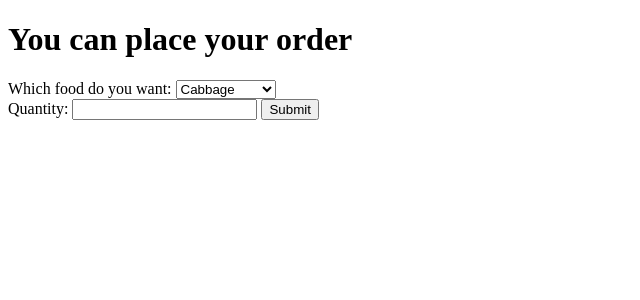
After one commit to Angel-Lee0531/shopping_mart, a Django app: page /place_order/ in a window 1280 px wide. The commit adds this page. Shown: the top 300 px of the page, without its empty margins (0-640 px from the left). Run offline with Django 3.2, Linux system fonts and the light colour scheme.

Commit message:
(1)Add place_order.html, check_shopping_cart.html. (2)Create 1 object: ShoppingCart.

```diff
--- a/shopping_mart/urls.py
+++ b/shopping_mart/urls.py
@@ -6,4 +6,6 @@ urlpatterns = [
     path('admin/', admin.site.urls),
 	path('homepage/', views.homepage),
 	path('veg_market/', views.veg_market),
+	path('place_order/', views.place_order),
+	path('check_shopping_cart/', views.check_shopping_cart),
 ]
--- /dev/null
+++ b/veg_market/templates/veg_market/place_order.html
@@ -0,0 +1,28 @@
+<!DOCTYPE html>
+<html>
+	<head>
+		<title>Order</title>
+	</head>
+	<body>
+		<h1>You can place your order</h1>
+		<form action = "../check_shopping_cart/" method = "POST">
+			{% csrf_token %}
+			<label for = "food">Which food do you want:</label>
+			<select name = "food" id = "food">
+				<optgroup label = "Vegetable">
+					<option value = "Cabbage">Cabbage</option>
+					<option value = "Mushroom">Mushroom</option>
+				</optgroup>
+				<optgroup label = "Fruit">
+					<option value = "Apple">Apple</option>
+				</optgroup>
+			</select>
+			<br>
+
+			<label for = "quantity">Quantity:</label>
+			<input type = "text" id = "quantity" name = "quantity">
+
+			<input type = "submit" value = "Submit">
+		</form>
+	</body>
+</html>
--- a/veg_market/templates/veg_market/veg_market.html
+++ b/veg_market/templates/veg_market/veg_market.html
@@ -28,5 +28,7 @@
 				</tr>
 			{% endfor %}
 		</table>
+		<input type = "button" value = "Order" onclick = "location.href = '../place_order/'">
+		<input type = "button" value = "Shopping Cart" onclick = "location.href = '../check_shopping_cart/'">
 	</body>
 </html>
--- a/veg_market/views.py
+++ b/veg_market/views.py
@@ -1,10 +1,31 @@
 from django.shortcuts import render
-from veg_market.models import FoodTypes, Food
+from veg_market.models import FoodTypes, Food, ShoppingCart
+
 
 def homepage(request):
 	return render(request, 'homepage.html')
 
 def veg_market(request):
-	foodtypes = FoodTypes.objects.all()
+	return render(request, 'veg_market.html', {'foodtypes':foodtypes, 'food':food})
+
+def place_order(request):
+	return render(request, 'place_order.html', {'foodtypes':foodtypes, 'food':food})
+
+def check_shopping_cart(request):
+	if 'food' in request.POST:
+		#print(type(request.POST)) # QueryDict
+		#print(type(request.POST['food']) # string
+		ShoppingCart.objects.create(item_name = request.POST['food'], item_quantity = int(request.POST['quantity'])) # Create variable of specified food
+		#if 'quantity' in request.POST:
+			#print(request.POST['quantity'])
+			#print(type(request.POST['quantity']))
+			#quantity = request.POST['quantity']
+		#else:
+			#print('No quantity')
 	food = Food.objects.all()
-	return render(request, 'veg_market.html', {'foodtypes':foodtypes, 'food':food})
+	item = ShoppingCart.objects.all()
+	return render(request, 'check_shopping_cart.html', {'item':item, 'food':food})
+
+
+foodtypes = FoodTypes.objects.all()
+food = Food.objects.all()
```
Also changed, not shown: veg_market/models.py (+11 -2 lines), veg_market/templates/veg_market/check_shopping_cart.html (added, +36 -0 lines), db.sqlite3, veg_market/migrations/0004_shoppingcart.py (added), veg_market/migrations/0005_alter_shoppingcart_item_name.py (added), 4 other files.
